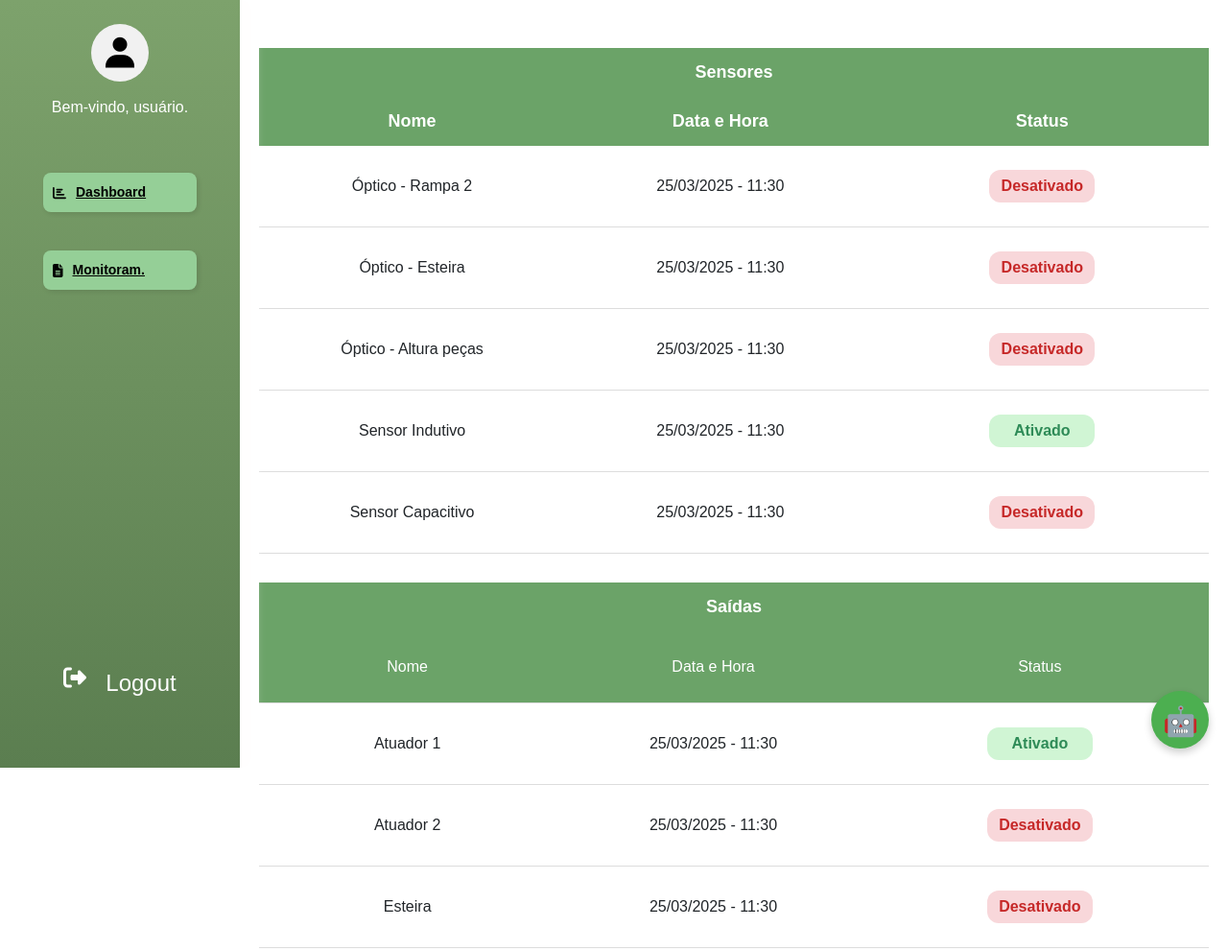
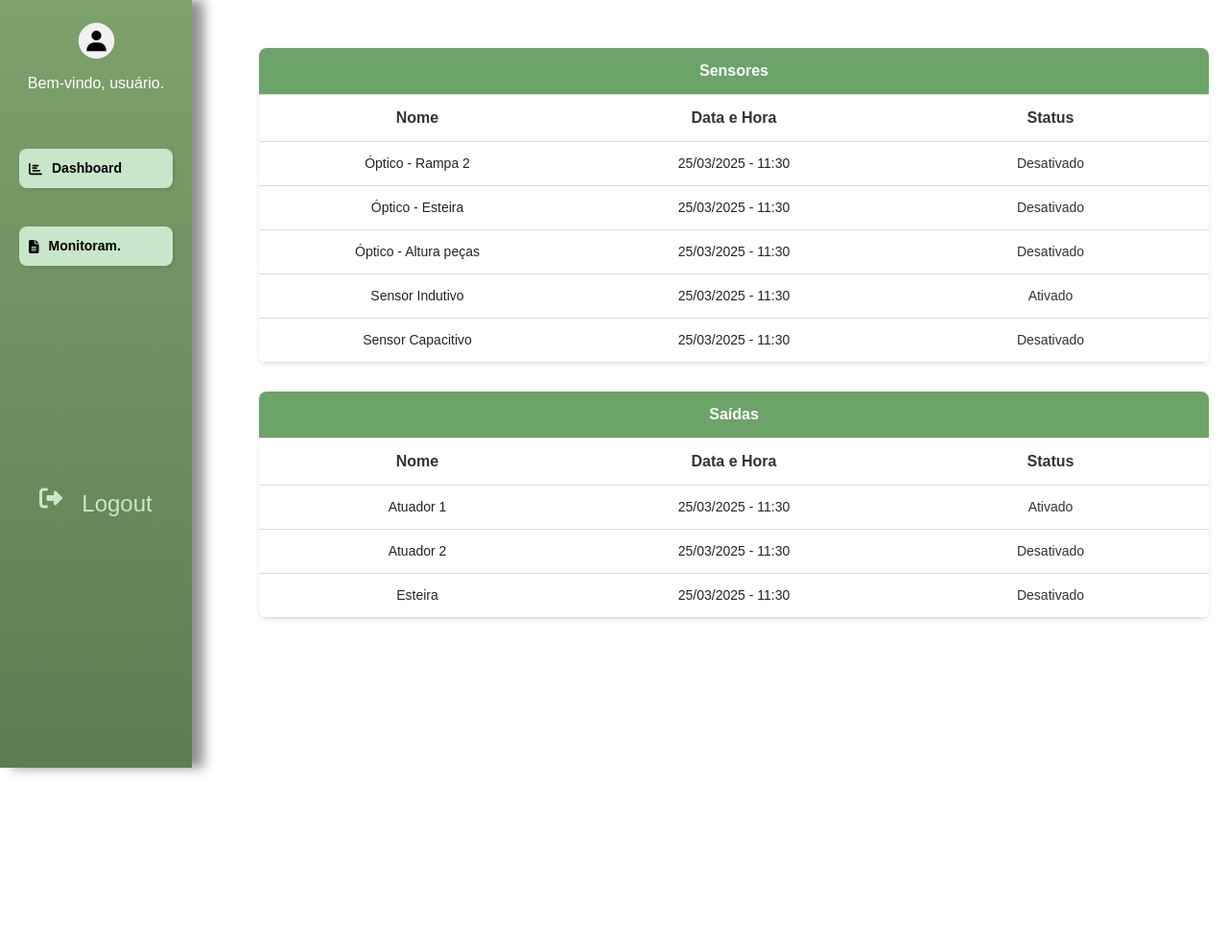
Before and after one commit to GabrielPerosa/ProjetoReciclagem, a plain HTML site: page web/monitoramento/index.html in a window 1280 px wide. Shown: the whole page at 96% size. After the commit the page ends 800 px from the top, so only its background shows below. Drawn offline with nearby package versions, Linux system fonts and the light colour scheme.

Commit message:
feat:error correction

```diff
--- a/web/dashboard/style.css
+++ b/web/dashboard/style.css
@@ -157,6 +157,7 @@ body {
   font-weight: bold;
   color: black;
   box-shadow: 2px 2px 5px rgba(0, 0, 0, 0.1);
+  text-decoration: none;
 }
 
 .menu-btn i {
@@ -179,6 +180,7 @@ body {
   padding: 50px;
   border-bottom: 80px;
   transition: 0.3s;
+  text-decoration: none;
 }
 
 .logout:hover {
--- a/web/monitoramento/index.html
+++ b/web/monitoramento/index.html
@@ -1,14 +1,19 @@
 <!DOCTYPE html>
 <html lang="pt-BR">
+
 <head>
   <meta charset="UTF-8" />
   <meta name="viewport" content="width=device-width, initial-scale=1" />
   <title>Página Responsiva com Sidebar</title>
   <link rel="stylesheet" href="style.css" />
-  <link href="https://cdn.jsdelivr.net/npm/bootstrap@5.3.6/dist/css/bootstrap.min.css" rel="stylesheet" integrity="sha384-4Q6Gf2aSP4eDXB8Miphtr37CMZZQ5oXLH2yaXMJ2w8e2ZtHTl7GptT4jmndRuHDT" crossorigin="anonymous">
+  <link href="https://cdn.jsdelivr.net/npm/bootstrap@5.3.6/dist/css/bootstrap.min.css" rel="stylesheet"
+    integrity="sha384-4Q6Gf2aSP4eDXB8Miphtr37CMZZQ5oXLH2yaXMJ2w8e2ZtHTl7GptT4jmndRuHDT" crossorigin="anonymous">
   <link rel="stylesheet" href="https://unpkg.com/boxicons@latest/css/boxicons.min.css">
-  <script src="https://cdnjs.cloudflare.com/ajax/libs/font-awesome/6.4.2/js/all.min.js" crossorigin="anonymous"></script>
+  <script src="https://cdnjs.cloudflare.com/ajax/libs/font-awesome/6.4.2/js/all.min.js"
+    crossorigin="anonymous"></script>
+  <script src="/web/monitoramento/script.js"></script>
 </head>
+
 <body>
 
   <div class="hamburger">
@@ -17,46 +22,48 @@
     </button>
   </div>
 
-  <div class="sidebar">
+   <div class="sidebar">
     <div class="user">
       <div class="circle">
-        <i class='bx bxs-user'></i>
+        <i class="bx bxs-user"></i>
       </div>
     </div>
 
     <div class="titulo">
       <p>Bem-vindo, usuário.</p>
     </div>
-    <a href="http://127.0.0.1:5500/dashboard/index.html" class="menu-btn">
+    <a href="/web/dashboard/index.html" class="menu-btn">
       <i class="fas fa-chart-bar"></i> <span class="label">Dashboard</span>
     </a>
-    <a href="http://127.0.0.1:5500/monitoramento/index.html" class="menu-btn">
+    <a href="/web/monitoramento/index.html" class="menu-btn">
       <i class="fas fa-file-alt"></i> <span class="label">Monitoram.</span>
     </a>
-    <a href="http://127.0.0.1:5500/login/tela_de_login.html" class="logout">
+    <a href="/web/login/tela_de_login.html" class="logout">
       <i class="fas fa-sign-out-alt"></i> <span class="label">Logout</span>
     </a>
   </div>
 
   <div class="main">
     <div class="cards">
-      <!-- Seus cards aqui -->
     </div>
 
-    <div class="table-container">
+    <div class="table-responsive-container">
+  <div class="tables-wrapper">
+    <div class="table-container small-table">
       <table>
         <thead>
           <tr>
             <th colspan="3">Sensores</th>
           </tr>
           <tr>
-            <th>Nome</th>
-            <th>Data e Hora</th>
-            <th>Status</th>
+            <th class="name">Nome</th>
+            <th class="hour">Data e Hora</th>
+            <th class="status">Status</th>
           </tr>
         </thead>
         <tbody>
-              <td>Óptico - Rampa 2</td>
+          <tr>
+            <td>Óptico - Rampa 2</td>
             <td>25/03/2025 - 11:30</td>
             <td><span class="status desativado">Desativado</span></td>
           </tr>
@@ -80,25 +87,24 @@
             <td>25/03/2025 - 11:30</td>
             <td><span class="status desativado">Desativado</span></td>
           </tr>
-          </tr>
         </tbody>
       </table>
     </div>
 
-    <div class="table-container">
+    <div class="table-container small-table">
       <table>
         <thead>
           <tr>
             <th colspan="3">Saídas</th>
           </tr>
           <tr>
-            <td>Nome</td>
-            <td>Data e Hora</td>
-            <td>Status</td>
+            <th class="name">Nome</th>
+            <th class="hour">Data e Hora</th>
+            <th class="status">Status</th>
           </tr>
         </thead>
         <tbody>
-                <tr>
+          <tr>
             <td>Atuador 1</td>
             <td>25/03/2025 - 11:30</td>
             <td><span class="status ativado">Ativado</span></td>
@@ -113,58 +119,12 @@
             <td>25/03/2025 - 11:30</td>
             <td><span class="status desativado">Desativado</span></td>
           </tr>
-          <tr>
         </tbody>
       </table>
     </div>
   </div>
+</div>
 
-  <!-- CHATBOT: Botão e Janela -->
-  <button class="chatbot-button" id="chatbot-button">🤖</button>
-  <div class="chatbot-popup" id="chatbot-popup">
-    <div class="chatbot-header">Assistente Virtual</div>
-    <div class="chatbot-body" id="chatbot-body">
-      <div class="chatbot-message">Olá! Como posso ajudar?</div>
-    </div>
-    <div class="chatbot-input">
-      <input type="text" id="chatbot-input" placeholder="Digite sua mensagem..." />
-      <button id="chatbot-send">Enviar</button>
-    </div>
-  </div>
+</body>
 
-  <!-- Scripts -->
-  <script>
-    document.addEventListener('DOMContentLoaded', function () {
-      const botaoHamburger = document.getElementById('hamburger-bnt');
-      const sidebar = document.querySelector('.sidebar');
-
-      botaoHamburger.addEventListener('click', () => {
-        sidebar.classList.toggle('active');
-      });
-
-      // Chatbot
-      const chatbotButton = document.getElementById('chatbot-button');
-      const chatbotPopup = document.getElementById('chatbot-popup');
-      const chatbotSend = document.getElementById('chatbot-send');
-      const chatbotInput = document.getElementById('chatbot-input');
-      const chatbotBody = document.getElementById('chatbot-body');
-
-      chatbotButton.addEventListener('click', () => {
-        chatbotPopup.style.display = chatbotPopup.style.display === 'flex' ? 'none' : 'flex';
-      });
-
-      chatbotSend.addEventListener('click', () => {
-        const userMessage = chatbotInput.value.trim();
-        if (userMessage !== '') {
-          const userMsgDiv = document.createElement('div');
-          userMsgDiv.classList.add('chatbot-message', 'user');
-          userMsgDiv.textContent = userMessage;
-          chatbotBody.appendChild(userMsgDiv);
-          chatbotInput.value = '';
-          chatbotBody.scrollTop = chatbotBody.scrollHeight;
-        }
-      });
-    });
-  </script>
-</body>
 </html>
--- a/web/monitoramento/style.css
+++ b/web/monitoramento/style.css
@@ -125,7 +125,7 @@ body {
 }
 
 .sidebar {
-  width: 250px;
+  width: 200px;
   height: 100vh;
   background: linear-gradient(to bottom, #7DA26C, #5B7E50);
   display: flex;
@@ -133,9 +133,8 @@ body {
   align-items: center;
   padding: 20px 0;
   position: fixed;
-  left: 0;
-  top: 0;
-  box-shadow: 12px 0 12px rgb(255, 254, 254);
+  box-shadow: 12px 0 12px rgba(3, 3, 3, 0.45);
+  z-index: 1000;
   transition: left 0.3s ease;
 }
 
@@ -147,38 +146,26 @@ body {
   display: flex;
   align-items: center;
   justify-content: center;
-  margin: 20px;
-  transform: scale(2);
+  margin: 10px;
+  scale: 150%;
   position: relative;
 }
 
 .user i {
-  font-size: 20px;
+  font-size: 18px;
   color: black;
 }
-
-.circle {
-  width: 30px;
-  height: 30px;
-  background-color: #F1F1F1;
-  border-radius: 50%;
-  display: flex;
-  align-items: center;
-  justify-content: center;
-}
-
 .titulo p {
   font-size: 16px;
   margin-top: 10px;
   color: white;
-  text-align: center;
 }
 
 .menu-btn {
   margin-top: 40px;
   width: 160px;
   padding: 10px;
-  background-color: #95cf97;
+  background-color: #C8E6C9;
   border: none;
   border-radius: 8px;
   display: flex;
@@ -191,6 +178,7 @@ body {
   font-weight: bold;
   color: black;
   box-shadow: 2px 2px 5px rgba(0, 0, 0, 0.1);
+  text-decoration: none;
 }
 
 .menu-btn i {
@@ -199,48 +187,38 @@ body {
 }
 
 .menu-btn:hover {
-  background-color: #B2E59F;
+  background-color: #A5D6A7;
   transform: scale(1.05);
 }
 
 .logout {
-  margin-top: auto;
-  color: white;
+  margin-top: 180px;
+  color: #C8E6C9;
   font-size: 24px;
   cursor: pointer;
   display: flex;
   gap: 20px;
-  padding: 50px 0;
+  padding: 50px;
+  border-bottom: 80px;
+  transition: 0.3s;
   text-decoration: none;
-  transition: 0.3s;
-}
-
-.logout i {
-  font-size: 24px;
 }
 
 .logout:hover {
+  color: white;
   transform: scale(1.1);
 }
 
-.dashboard-icon {
-  width: 24px;
-  height: 24px;
+.circle {
+  width: 25px;
+  height: 25px;
+  background-color: #F1F1F1;
+  border-radius: 50%;
   display: flex;
-  flex-direction: column;
-  justify-content: flex-end;
-  gap: 3px;
+  align-items: center;
+  justify-content: center;
 }
 
-.dashboard-icon div {
-  width: 6px;
-  background: black;
-  border-radius: 2px;
-}
-
-.dashboard-icon .bar1 { height: 10px; }
-.dashboard-icon .bar2 { height: 16px; }
-.dashboard-icon .bar3 { height: 22px; }
 
 .main {
   flex: 1;
@@ -286,51 +264,92 @@ body {
 .parada  { background-color: #ffa000; }
 .erros   { background-color: #f44336; }
 
+/* Substitua as regras existentes para .table-container e table por estas: */
+
 .table-container {
   width: 100%;
-  overflow-x: auto;
-  -webkit-overflow-scrolling: touch;
   margin-bottom: 30px;
+  background-color: white;
+  border-radius: 8px;
+  overflow: hidden;
+  box-shadow: 0 2px 5px rgba(0,0,0,0.1);
 }
 
 table {
-  min-width: 600px;
   width: 100%;
   border-collapse: collapse;
-  background-color: white;
+  table-layout: fixed; /* Isso faz com que as colunas tenham larguras iguais */
 }
 
 table thead {
   background-color: #6BA368;
   color: white;
+  position: sticky;
+  top: 0;
+}
+
+table th, table td {
+  padding: 12px 8px;
+  text-align: center;
+  border-bottom: 1px solid #ddd;
+  word-wrap: break-word; /* Permite que o texto quebre para não ultrapassar a célula */
 }
 
 table th {
-  padding: 12px;
-  text-align: center;
-  font-size: 18px;
+  font-size: 16px;
 }
 
 table td {
-  width: 1110px;
-  padding: 25px;
-  border-bottom: 1px solid #ddd;
-  text-align: center;
+  font-size: 14px;
 }
 
-.status {
-  padding: 5px 12px;
-  border-radius: 12px;
-  font-weight: bold;
-  display: inline-block;
-  min-width: 110px;
-  max-width: 110px;
-  text-align: center;
+/* Adicione estas media queries para responsividade */
+@media (max-width: 992px) {
+  table th, table td {
+    padding: 10px 5px;
+    font-size: 13px;
+  }
+
+  .status {
+    min-width: 80px;
+    max-width: 80px;
+    padding: 4px 8px;
+    font-size: 12px;
+  }
+}
+
+@media (max-width: 768px) {
+  table th, table td {
+    padding: 8px 4px;
+    font-size: 12px;
+  }
+
+  .status {
+    min-width: 70px;
+    max-width: 70px;
+    padding: 3px 6px;
+    font-size: 11px;
+  }
+}
+
+@media (max-width: 576px) {
+  table th, table td {
+    padding: 6px 3px;
+    font-size: 11px;
+  }
+
+  .status {
+    min-width: 60px;
+    max-width: 60px;
+    padding: 2px 4px;
+    font-size: 10px;
+  }
 }
 
 .ativado, .avancado, .ligada {
   background-color: #d0f5d4;
   color: #2e8b57;
+
 }
 
 .desativado, .recuado {
@@ -397,3 +416,16 @@ table td {
     font-size: 14px;
   }
 }
+
+.name{
+  background-color: white;
+color: #333
+}
+.hour{
+  background-color: white;
+color: #333
+}
+.status{
+  background-color: white;
+color: #333
+}
```
Also changed, not shown: web/dashboard/index.html (+1 -13 lines), web/monitoramento/script.js (added).
